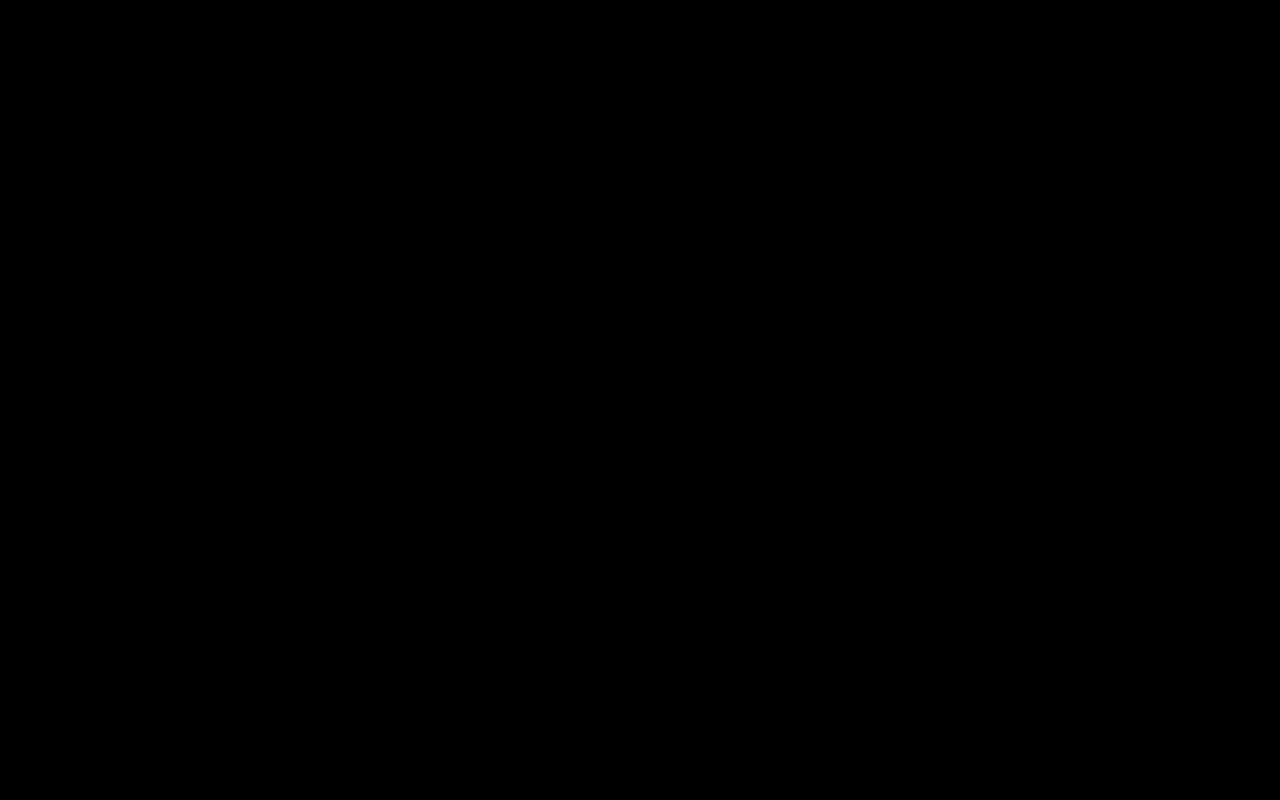
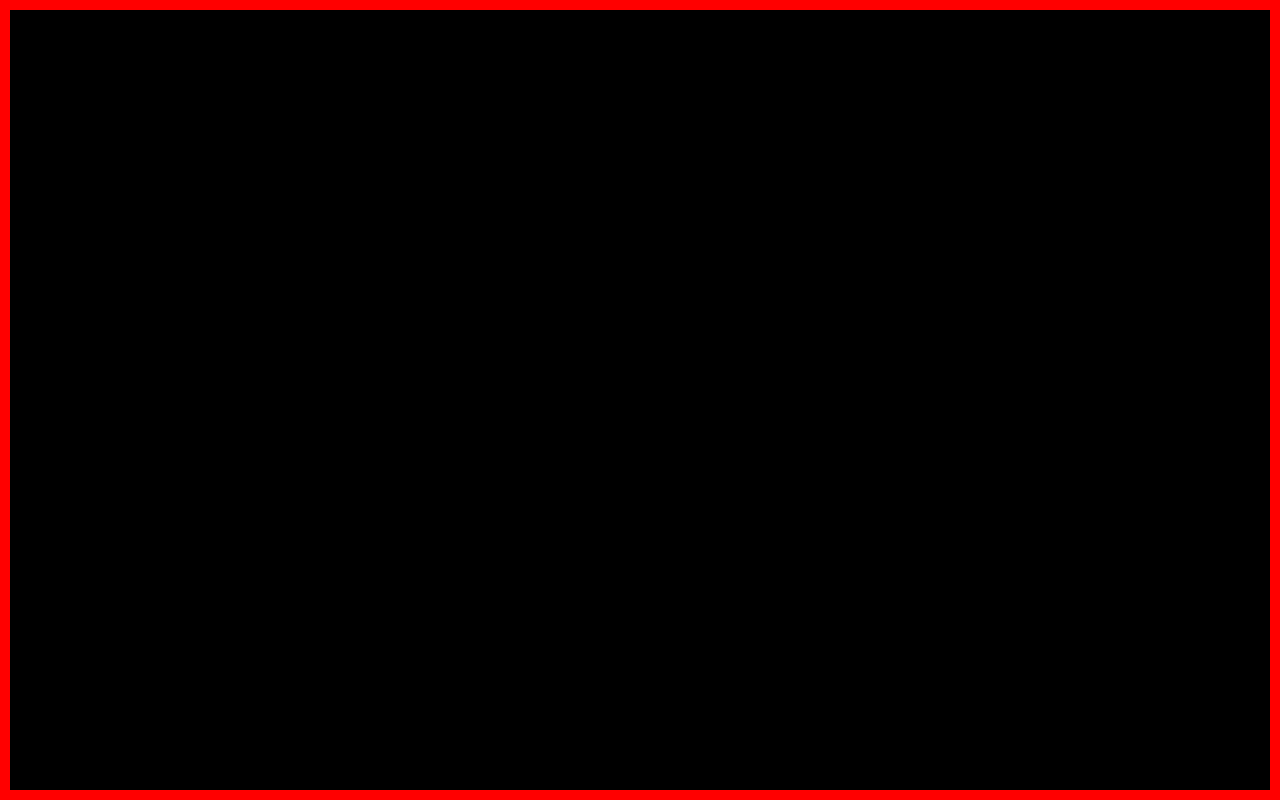
Before and after one commit to treyarnold/counterAttack, a plain HTML site: page index.html in a window 1280 px wide. Drawn offline with nearby package versions, Linux system fonts and the light colour scheme.

Commit message:
added  portrats and basic game framing

```diff
--- a/assets/css/style.css
+++ b/assets/css/style.css
@@ -1,3 +1,7 @@
 body {
     background: black;
 }
+
+#gameDiv {
+    border: 10px red solid;
+}
--- a/index.html
+++ b/index.html
@@ -12,6 +12,9 @@
 </head>
 
 <body>
+    <div class="vw-100 vh-100" id="gameDiv">
+
+    </div>
 
     <script src="https://code.jquery.com/jquery-3.3.1.slim.min.js"
         integrity="sha384-q8i/X+965DzO0rT7abK41JStQIAqVgRVzpbzo5smXKp4YfRvH+8abtTE1Pi6jizo"
```
Also changed, not shown: assets/images/engineer.png (added), assets/images/outlaw.png (added), assets/images/scout.png (added), assets/images/thief.png (added), 1 other file.
